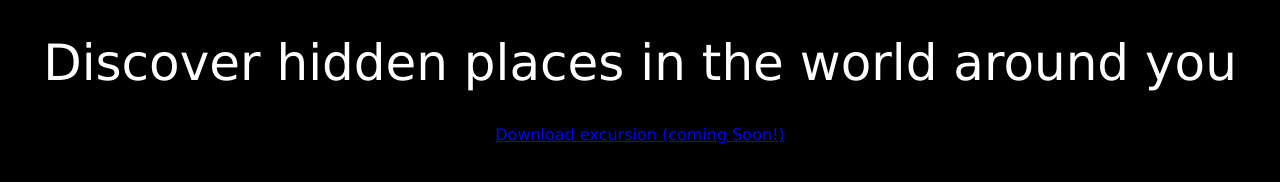
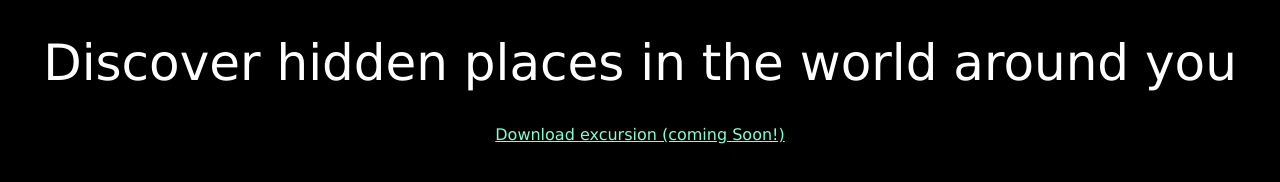
Before and after one commit to DevIggor/excursion, a plain HTML site: page index.html in a window 1280 px wide. Drawn offline with Linux system fonts and the light colour scheme.

Commit message:
Added class link--cta

```diff
--- a/index.html
+++ b/index.html
@@ -12,7 +12,7 @@
     <body>
 <h1 class="header--main">Discover hidden places in the world around you</h1>
 
-<p><a href="#">Download excursion (coming Soon!)</a></p>
+<p><a class="link--cta" href="#">Download excursion (coming Soon!)</a></p>
 
     </body>
 </html>
--- a/resources/css/style.css
+++ b/resources/css/style.css
@@ -4,9 +4,13 @@ body {
     font-family: Verdana, Geneva, Tahoma, sans-serif;
 }
 
-.header--main{
+.header--main {
     font-weight: normal;
     font-size: 50px;
     color: #fff;
 
+}.link--cta {
+font-size: 16px;
+color: aquamarine;
+
 }
```
